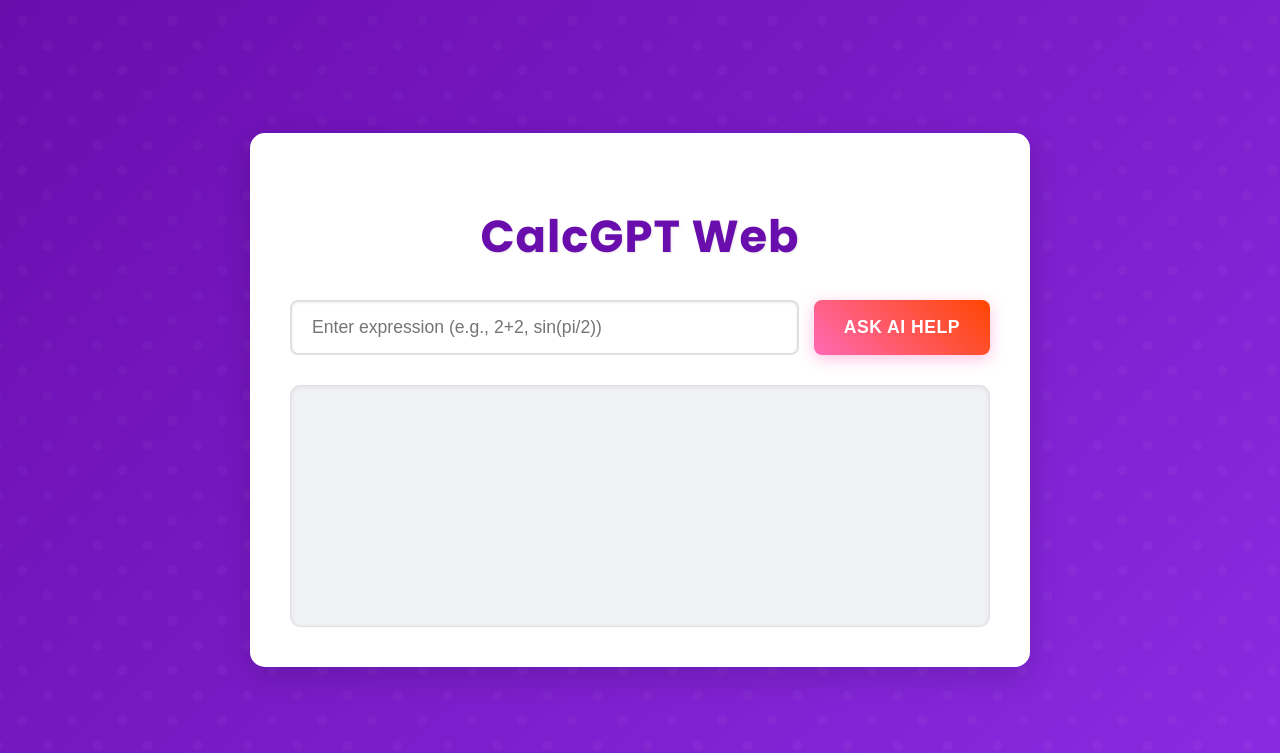
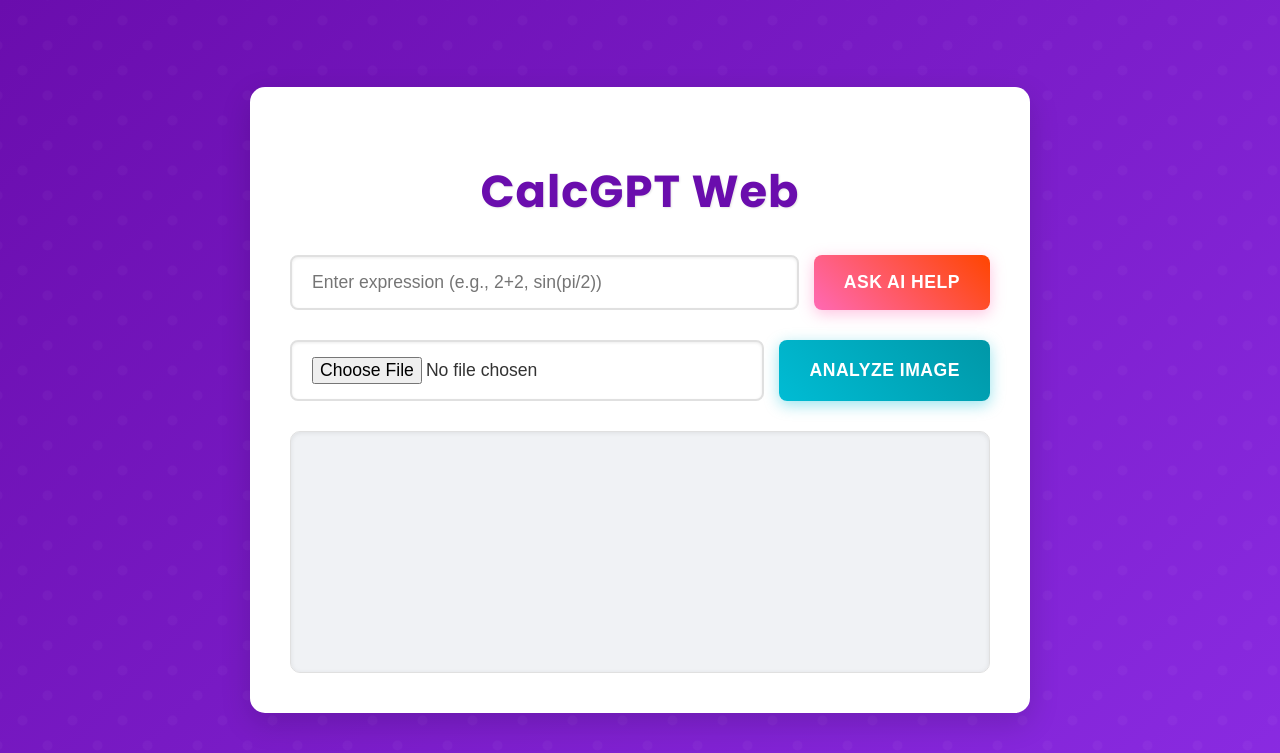
Before and after one commit to surpex00/CalcGPT, a Flask app: page / in a window 1280 px wide. Shown: the top 753 px of the page. Run offline with Flask 2, Linux system fonts and the light colour scheme.

Commit message:
Implement image analysis feature

```diff
--- a/app.py
+++ b/app.py
@@ -2,6 +2,10 @@ import os
 from dotenv import load_dotenv
 import google.generativeai as genai
 from flask import Flask, request, jsonify, render_template
+from PIL import Image
+import io
+import base64
+from transformers import pipeline
 
 # Load environment variables (for local testing, Render handles them securely)
 load_dotenv()
@@ -12,7 +16,13 @@ if not GOOGLE_API_KEY:
     raise ValueError("Please set GEMINI_API_KEY in .env file")
 
 genai.configure(api_key=GOOGLE_API_KEY)
-model = genai.GenerativeModel('gemini-2.5-flash')
+gemini_model = genai.GenerativeModel('gemini-2.5-flash')
+
+# Initialize Hugging Face OCR pipeline
+# Using 'microsoft/trocr-base-handwritten' for general text recognition
+# For mathematical expressions, a more specialized model might be needed,
+# but this can serve as a starting point for general text in images.
+ocr_pipeline = pipeline("image-to-text", model="microsoft/trocr-base-handwritten")
 
 app = Flask(__name__)
 
@@ -43,8 +53,50 @@ def calculate():
 
     try:
         combined_prompt = f"{system_prompt}\n\n{user_prompt}"
-        response = model.generate_content(combined_prompt)
+        response = gemini_model.generate_content(combined_prompt)
         return jsonify({"result": response.text})
+    except Exception as e:
+        return jsonify({"error": str(e)}), 500
+
+@app.route('/analyze_image', methods=['POST'])
+def analyze_image():
+    data = request.get_json()
+    image_data = data.get('image')
+
+    if not image_data:
+        return jsonify({"error": "No image data provided"}), 400
+
+    try:
+        # Decode base64 image
+        header, encoded = image_data.split(",", 1)
+        binary_data = base64.b64decode(encoded)
+        image = Image.open(io.BytesIO(binary_data)).convert("RGB")
+
+        # Use Hugging Face model to extract text
+        extracted_text = ocr_pipeline(image)[0]['generated_text']
+
+        if not extracted_text:
+            return jsonify({"result": "No text or mathematical expression could be extracted from the image. Please try a clearer image."})
+
+        # Send extracted text to Gemini for analysis
+        system_prompt = """You are CalcGPT, a friendly calculator that gives quick, concise answers.
+        You have received text extracted from an image. Analyze it for mathematical problems or concepts.
+        Keep responses under 4 short paragraphs total.
+        Use simple language and be encouraging but brief.
+        Format: Quick greeting -> Analysis/Result -> Brief explanation -> Short tip/encouragement
+        """
+        user_prompt = f"""Extracted text from image: "{extracted_text}"
+        Analyze this text for mathematical problems or concepts.
+        Give me a quick analysis with:
+        - The result/solution (if applicable)
+        - A simple explanation in 2-3 sentences
+        - One quick helpful tip
+        Be concise and friendly!
+        """
+        combined_prompt = f"{system_prompt}\n\n{user_prompt}"
+        response = gemini_model.generate_content(combined_prompt)
+        return jsonify({"result": response.text})
+
     except Exception as e:
         return jsonify({"error": str(e)}), 500
 
--- a/requirements.txt
+++ b/requirements.txt
@@ -1,3 +1,5 @@
 google-generativeai>=0.3.0
 python-dotenv>=1.0.0
 Flask>=2.0.0
+transformers
+Pillow
--- a/static/script.js
+++ b/static/script.js
@@ -1,6 +1,8 @@
 document.addEventListener('DOMContentLoaded', () => {
     const expressionInput = document.getElementById('expressionInput');
     const askAiButton = document.getElementById('askAiButton');
+    const imageInput = document.getElementById('imageInput');
+    const analyzeImageButton = document.getElementById('analyzeImageButton');
     const aiOutput = document.getElementById('aiOutput');
     const loadingIndicator = document.getElementById('loadingIndicator');
 
@@ -36,4 +38,43 @@ document.addEventListener('DOMContentLoaded', () => {
             loadingIndicator.classList.add('hidden');
         }
     });
+
+    analyzeImageButton.addEventListener('click', async () => {
+        const file = imageInput.files[0];
+        if (!file) {
+            aiOutput.textContent = 'Please select an image file.';
+            return;
+        }
+
+        loadingIndicator.classList.remove('hidden');
+        aiOutput.textContent = '';
+
+        const reader = new FileReader();
+        reader.onload = async (e) => {
+            const base64Image = e.target.result; // This is the base64 string
+
+            try {
+                const response = await fetch('/analyze_image', {
+                    method: 'POST',
+                    headers: {
+                        'Content-Type': 'application/json',
+                    },
+                    body: JSON.stringify({ image: base64Image }),
+                });
+
+                const data = await response.json();
+
+                if (response.ok) {
+                    aiOutput.innerHTML = marked.parse(data.result);
+                } else {
+                    aiOutput.textContent = `Error: ${data.error || 'Something went wrong.'}`;
+                }
+            } catch (error) {
+                aiOutput.textContent = `Network error: ${error.message}`;
+            } finally {
+                loadingIndicator.classList.add('hidden');
+            }
+        };
+        reader.readAsDataURL(file); // Read file as base64 data URL
+    });
 });
--- a/static/style.css
+++ b/static/style.css
@@ -81,7 +81,11 @@ h1 {
     justify-content: center;
 }
 
-#expressionInput {
+.input-section:last-of-type {
+    margin-bottom: 30px; /* Add margin below the second input section */
+}
+
+#expressionInput, #imageInput {
     flex-grow: 1;
     padding: 15px 20px;
     border: 2px solid var(--border-color);
@@ -113,14 +117,29 @@ h1 {
     letter-spacing: 0.5px;
 }
 
-#askAiButton:hover {
+#askAiButton:hover, #analyzeImageButton:hover {
     transform: translateY(-3px);
     box-shadow: 0 6px 20px rgba(255, 105, 180, 0.6);
 }
 
-#askAiButton:active {
+#askAiButton:active, #analyzeImageButton:active {
     transform: translateY(0);
     box-shadow: 0 2px 10px rgba(255, 105, 180, 0.3);
+}
+
+#analyzeImageButton {
+    padding: 15px 30px;
+    background: linear-gradient(45deg, #00bcd4, #0097a7); /* Cyan-Teal */
+    color: white;
+    border: none;
+    border-radius: 8px;
+    cursor: pointer;
+    font-size: 1.1em;
+    font-weight: 600;
+    transition: all 0.3s ease;
+    box-shadow: 0 4px 15px rgba(0, 188, 212, 0.4);
+    text-transform: uppercase;
+    letter-spacing: 0.5px;
 }
 
 .output-section {
@@ -191,7 +210,7 @@ h1 {
         gap: 10px;
     }
 
-    #expressionInput, #askAiButton {
+    #expressionInput, #askAiButton, #imageInput, #analyzeImageButton {
         width: 100%;
         min-width: unset;
     }
--- a/templates/index.html
+++ b/templates/index.html
@@ -13,6 +13,10 @@
             <input type="text" id="expressionInput" placeholder="Enter expression (e.g., 2+2, sin(pi/2))">
             <button id="askAiButton">Ask AI Help</button>
         </div>
+        <div class="input-section">
+            <input type="file" id="imageInput" accept="image/*">
+            <button id="analyzeImageButton">Analyze Image</button>
+        </div>
         <div class="output-section">
             <pre id="aiOutput"></pre>
             <div id="loadingIndicator" class="hidden">Calculating...</div>
```
